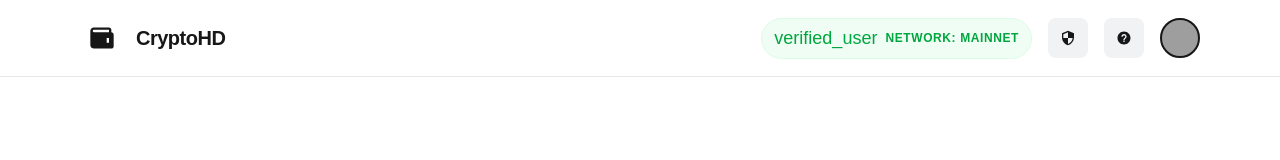
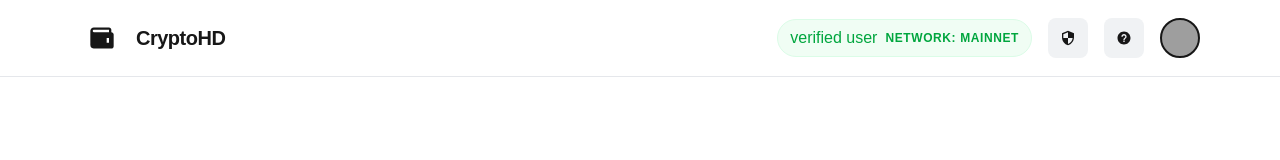
Before and after one commit to bEluga0000/crypto-wallet, a Next.js app: page / in a window 1280 px wide. Shown: the top 160 px of the page. Built offline with nearby package versions, Linux system fonts and the light colour scheme; grey boxes are pictures that could not be loaded.

Commit message:
fix: fix minor navbar issue

```diff
--- a/src/app/layout.tsx
+++ b/src/app/layout.tsx
@@ -30,10 +30,10 @@ export default function RootLayout({
 }>) {
   return (
     <html lang="en">
-      <NavBar/>
       <body
         className={`${inter.variable} bg-background-light dark:bg-background-dark min-h-screen text-[#111318] dark:text-white transition-colors duration-200`}
       >
+        <NavBar/>
         {children}
       </body>
     </html>
--- a/src/components/navBar.tsx
+++ b/src/components/navBar.tsx
@@ -3,7 +3,7 @@ import { IoMdHelpCircle } from "react-icons/io"
 import { MdOutlineSecurity } from "react-icons/md"
 
 const NavBar = () => {
-    return <header className="flex items-center justify-between border-b border-[#e5e7eb] bg-white px-6 py-4 dark:border-gray-800 dark:bg-[#1a212f] md:px-20">
+    return <div className="flex items-center justify-between border-b border-[#e5e7eb] bg-white px-6 py-4 dark:border-gray-800 dark:bg-[#1a212f] md:px-20">
         <div className="flex items-center gap-3">
             <div className="flex items-center justify-center rounded-lg bg-primary/10 p-2 text-primary">
                 <span className="material-symbols-outlined text-[28px]">
@@ -13,10 +13,10 @@ const NavBar = () => {
             <h2 className="text-xl font-bold tracking-tight">CryptoHD</h2>
         </div>
 
-        <div className="flex items-center gap-4">
+        <div className="flex items-center gap-4 align-middle">
             <div className="hidden items-center gap-2 rounded-full border border-green-100 bg-green-50 px-3 py-1.5 text-green-600 dark:border-green-800/30 dark:bg-green-900/20 dark:text-green-400 md:flex">
-                <span className="material-symbols-outlined text-[18px]">
-                    verified_user
+                <span className="material-symbols-outlined text-[16px]">
+                    verified user
                 </span>
                 <span className="text-xs font-semibold uppercase tracking-wider">
                     Network: Mainnet
@@ -39,7 +39,7 @@ const NavBar = () => {
                 }}
             />
         </div>
-    </header>
+    </div>
 }
 
 export default NavBar
```
